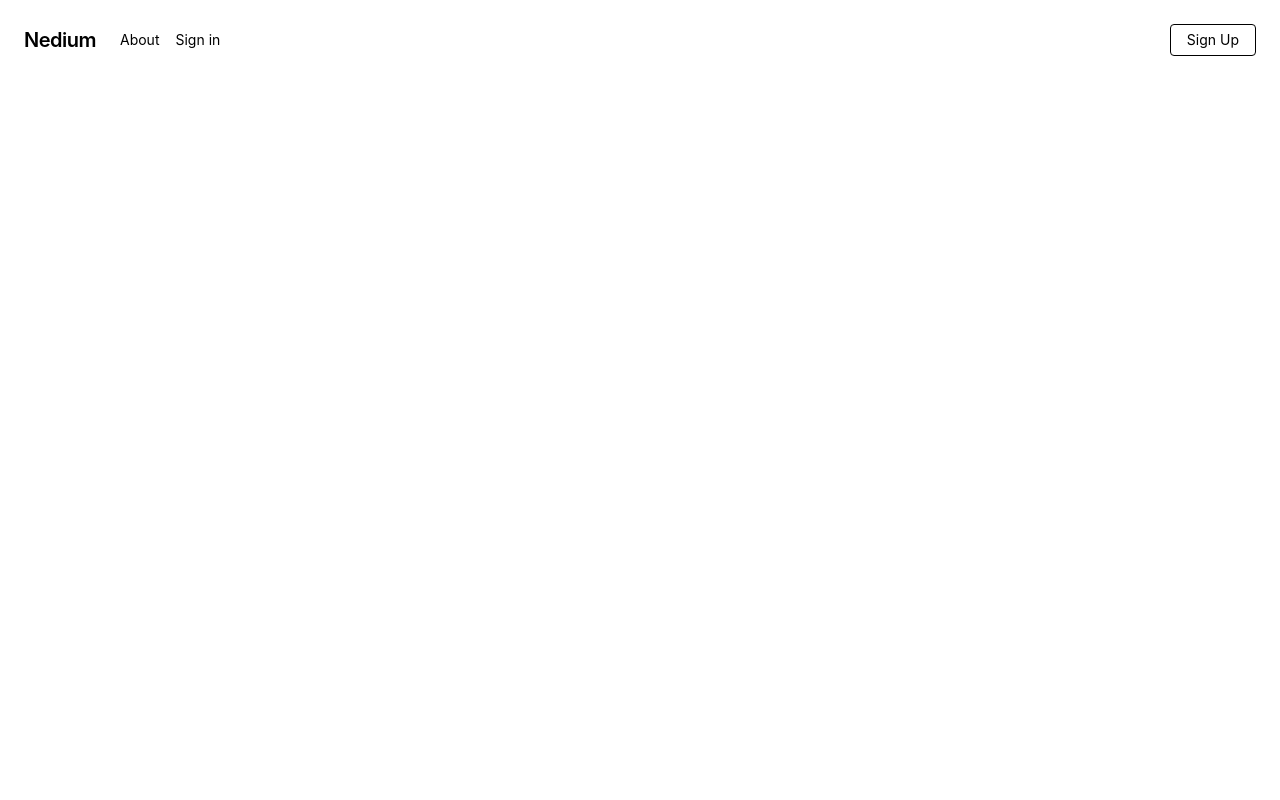
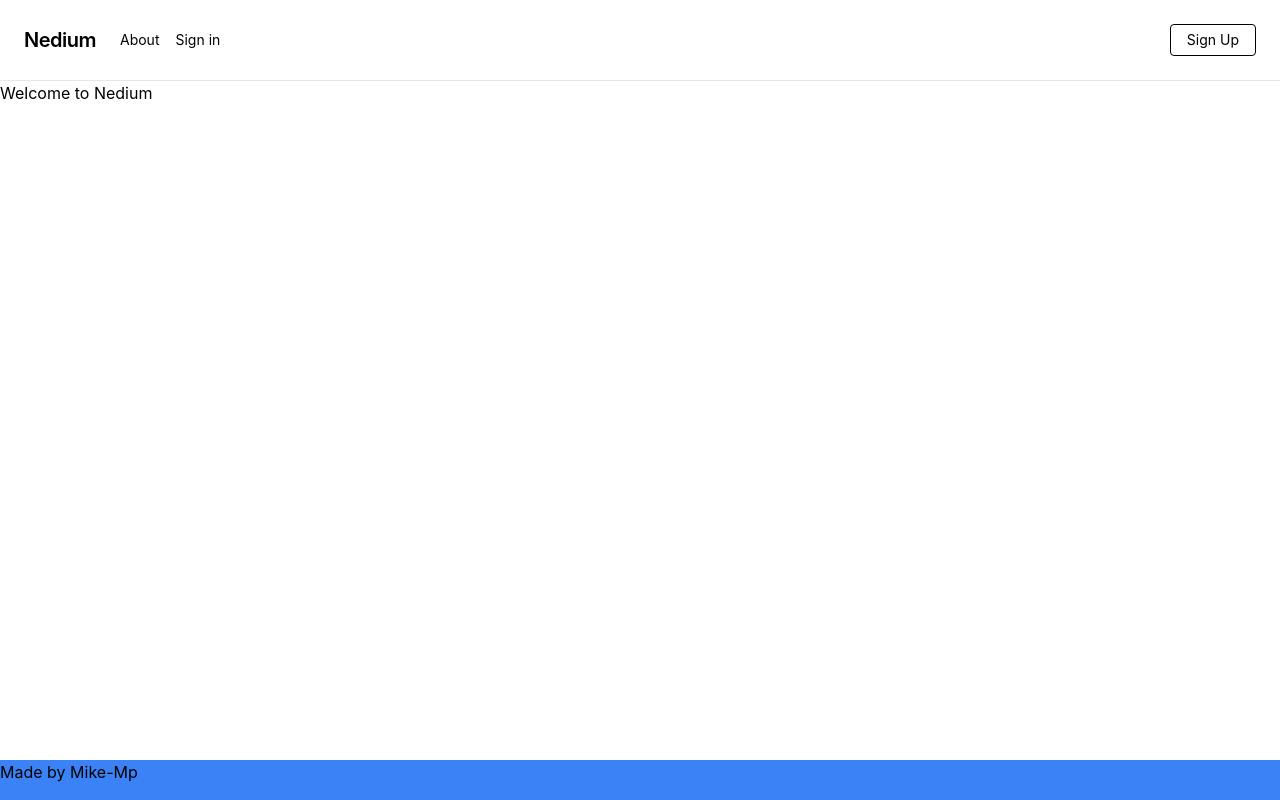
Before and after one commit to Mike-Mp/Nedium, a Next.js app: page / in a window 1280 px wide. Built offline with nearby package versions, Linux system fonts and the light colour scheme.

Commit message:
stick footer on bottom

```diff
--- a/components/Footer.tsx
+++ b/components/Footer.tsx
@@ -1,8 +1,8 @@
 
 export default function Footer() {
     return (
-        <footer>
-
+        <footer className="h-10 bg-blue-500 fixed inset-x-0 bottom-0">
+            <p>Made by <a href="https://github.com/Mike-Mp/Nedium" target="_blank">Mike-Mp</a></p>
         </footer>
     )
 }
--- a/components/Layout.tsx
+++ b/components/Layout.tsx
@@ -5,6 +5,7 @@ const Layout = ({children}: any) => {
     return (
         <>
         <Nav />
+        <hr />
         {children}
         <Footer />
         </>
--- a/components/Nav.tsx
+++ b/components/Nav.tsx
@@ -2,7 +2,7 @@ import Link from 'next/link'
 
 export default function Nav() {
     return (
-        <nav className="flex items-center justify-between flex-wrap bg-teal p-6">
+        <nav className="flex items-center justify-between flex-wrap bg-teal p-6 container mx-auto">
         <div className="flex items-center flex-no-shrink text-black mr-6">
             <Link href="/">
                 <a className="font-semibold text-xl tracking-tight">Nedium</a>
--- a/pages/index.tsx
+++ b/pages/index.tsx
@@ -5,15 +5,15 @@ import styles from '../styles/Home.module.css'
 
 const Home: NextPage = () => {
   return (
-    <div className={styles.container}>
+    <div className="container">
       <Head>
         <title>Nedium</title>
         <meta name="description" content="A markdown medium clone." />
         <link rel="icon" href="/favicon.ico" />
       </Head>
 
-      <main className={styles.main}>
-
+      <main className="mb-auto h-10">
+          <h1>Welcome to Nedium</h1>
       </main>
 
 
```
